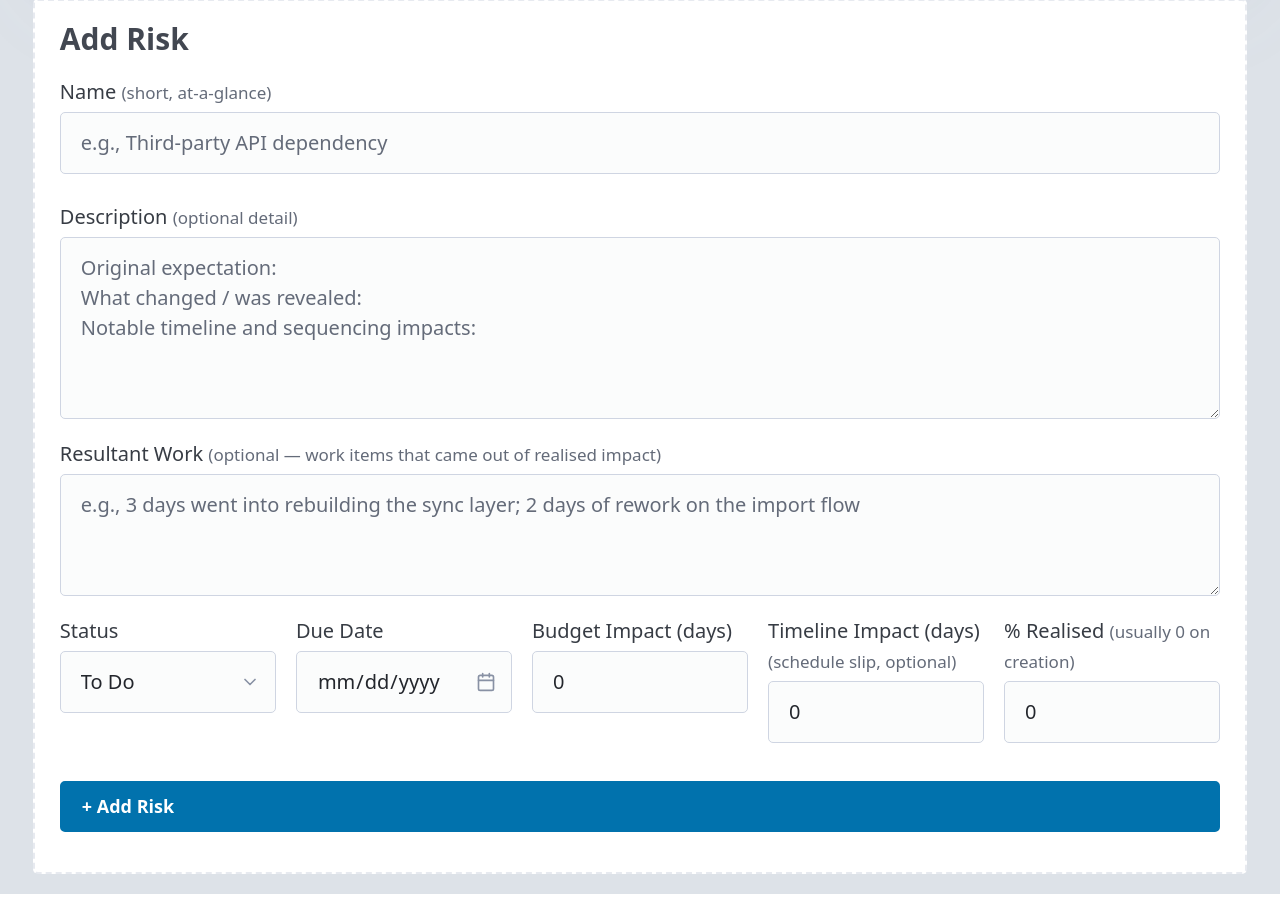
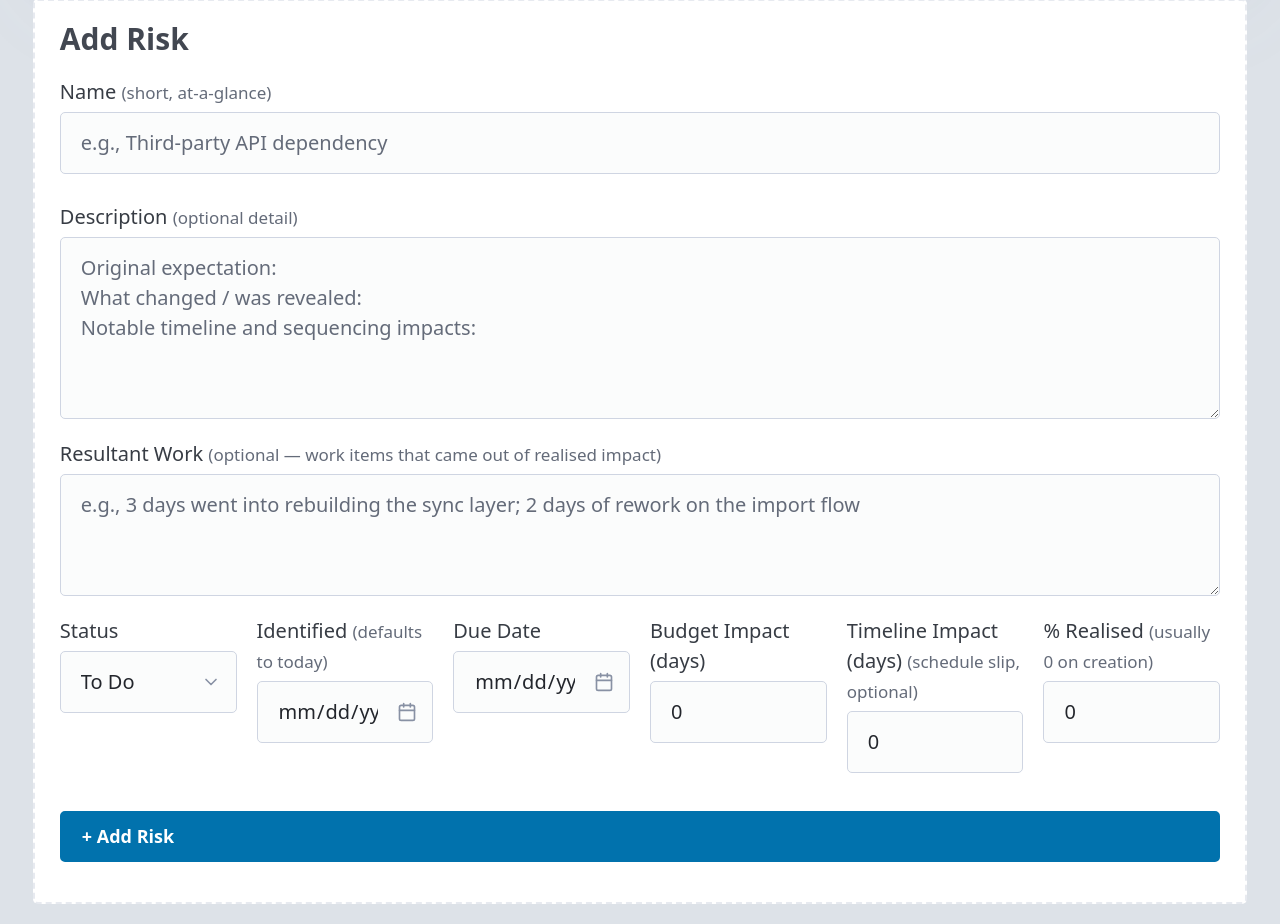
Before and after one commit to JoshFembockAlliance/Health_Check, a FastAPI app: template templates/risks.html in a window 1280 px wide. Shown: the part 690-1614 px from the top of the page. Before the commit the page ends 1584 px from the top, so only its background shows below. Run offline with FastAPI, Linux system fonts and the light colour scheme; the template is opened without the code that fills it: most values are stand-ins (such as "Sample title", 1, 10 or a date in 2020); some libraries are stand-ins or nearby versions.

Commit message:
feat(risks): add date_identified field with age indicator on open risks
Risks now carry a 'raised on' date, back-filled to today for existing rows.
Open risks display an 'Open for Xd' meta tag (amber after 30d) so the PM
can spot stale risks that have been lingering. New age_days Jinja filter
for computing days-since-ISO-date.

Co-Authored-By: Claude Opus 4.6 <noreply@anthropic.com>

```diff
--- a/main.py
+++ b/main.py
@@ -49,9 +49,23 @@ def fmt_days(value):
     return f"{value:,.1f}"
 
 
+def fmt_age_days(iso_date_str):
+    """Number of whole days between an ISO date string and today.
+    Returns None for missing/invalid input so templates can hide the age.
+    """
+    if not iso_date_str:
+        return None
+    try:
+        d = _date.fromisoformat(iso_date_str)
+    except (ValueError, TypeError):
+        return None
+    return (_date.today() - d).days
+
+
 templates.env.filters["currency"] = fmt_currency
 templates.env.filters["pct"] = fmt_pct
 templates.env.filters["days"] = fmt_days
+templates.env.filters["age_days"] = fmt_age_days
 
 
 @app.on_event("startup")
@@ -629,7 +643,7 @@ def risks_page(request: Request):
     roles = get_roles()
     default_role_rate = get_role_rate(project["default_role_id"], roles, 0)
     risks = list(db.execute(
-        "SELECT id, name, description, status, due_date, impact_days, sort_order, realised_percentage, resultant_work, timeline_impact_days FROM risks ORDER BY sort_order, id"
+        "SELECT id, name, description, status, due_date, impact_days, sort_order, realised_percentage, resultant_work, timeline_impact_days, date_identified FROM risks ORDER BY sort_order, id"
     ).fetchall())
     features_rows = list(db.execute("SELECT id, name FROM features ORDER BY sort_order, id").fetchall())
     all_features = [{"id": f[0], "name": f[1]} for f in features_rows]
@@ -642,6 +656,7 @@ def risks_page(request: Request):
             "realised_percentage": r[7] or 0.0,
             "resultant_work": r[8] or "",
             "timeline_impact_days": r[9] or 0.0,
+            "date_identified": r[10] or "",
         }
         rdict["impact_dollars"] = rdict["impact_days"] * default_role_rate
         rdict["effective_impact_days"] = effective_impact_days(
@@ -703,6 +718,7 @@ def add_risk(
     name: str = Form(...),
     description: str = Form(""),
     status: str = Form("todo"),
+    date_identified: str = Form(""),
     due_date: str = Form(""),
     impact_days: float = Form(0),
     timeline_impact_days: float = Form(0),
@@ -711,10 +727,15 @@ def add_risk(
 ):
     db = get_db()
     max_order = db.execute("SELECT COALESCE(MAX(sort_order), 0) FROM risks").fetchone()[0]
+    # If the PM doesn't supply a raise-date, default to today so the age
+    # indicator starts counting from creation rather than showing blank.
+    if not date_identified:
+        date_identified = _date.today().isoformat()
     db["risks"].insert({
         "name": name,
         "description": description,
         "status": status,
+        "date_identified": date_identified,
         "due_date": due_date,
         "impact_days": impact_days,
         "timeline_impact_days": timeline_impact_days,
@@ -731,6 +752,7 @@ def update_risk(
     name: str = Form(...),
     description: str = Form(""),
     status: str = Form("todo"),
+    date_identified: str = Form(""),
     due_date: str = Form(""),
     impact_days: float = Form(0),
     timeline_impact_days: float = Form(0),
@@ -742,6 +764,7 @@ def update_risk(
         "name": name,
         "description": description,
         "status": status,
+        "date_identified": date_identified,
         "due_date": due_date,
         "impact_days": impact_days,
         "timeline_impact_days": timeline_impact_days,
--- a/models.py
+++ b/models.py
@@ -58,6 +58,10 @@ class Risk(BaseModel):
     name: str
     description: str = ""
     status: str = "todo"  # todo, doing, done
+    # date_identified: ISO date (YYYY-MM-DD) the risk was raised. Used to
+    # compute the "Open for Xd" age indicator on open risks, helping the PM
+    # spot stale risks that have been lingering.
+    date_identified: str = ""
     due_date: str = ""
     impact_days: float = 0.0
     # timeline_impact_days: schedule slip in days, separate from impact_days
--- a/templates/risks.html
+++ b/templates/risks.html
@@ -71,6 +71,15 @@
                 Timeline: {{ risk.timeline_impact_days | days }} days
             </span>
             {% endif %}
+            {% if risk.status != 'done' and risk.date_identified %}
+            {% set age = risk.date_identified | age_days %}
+            {% if age is not none %}
+            <span class="text-muted {% if age >= 30 %}health-amber{% endif %}"
+                  title="Identified {{ risk.date_identified }}">
+                Open for {{ age }}d
+            </span>
+            {% endif %}
+            {% endif %}
         </div>
     </div>
 
@@ -127,6 +136,10 @@
                                 <option value="doing" {% if risk.status == 'doing' %}selected{% endif %}>Doing</option>
                                 <option value="done" {% if risk.status == 'done' %}selected{% endif %}>Done</option>
                             </select>
+                        </label>
+                        <label>
+                            Identified
+                            <input type="date" name="date_identified" value="{{ risk.date_identified }}">
                         </label>
                         <label>
                             Due Date
@@ -204,6 +217,10 @@
                 </select>
             </label>
             <label>
+                Identified <span class="text-muted">(defaults to today)</span>
+                <input type="date" name="date_identified">
+            </label>
+            <label>
                 Due Date
                 <input type="date" name="due_date">
             </label>
```
Also changed, not shown: database.py (+8 -0 lines).
